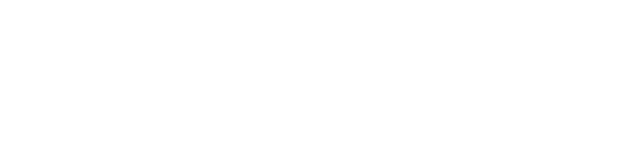
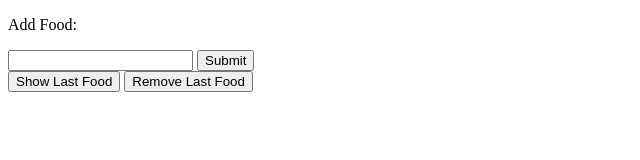
Before and after one commit to zhoujeffrey8/interesting-app, a plain HTML site: page foodsearch.html in a window 1280 px wide. Shown: the whole page, without its empty margins (0-640 px from the left). Drawn offline with Linux system fonts and the light colour scheme.

Commit message:
add some food search

```diff
--- a/foodsearch.html
+++ b/foodsearch.html
@@ -1 +1,37 @@
 <!DOCTYPE html>
+<html>
+<head>
+	<link rel="stylesheet" href="style.css">
+</head>
+	<body>
+		<p>Add Food:</p>
+		<input type="text" id="foodAdd">
+		<button onclick="submitFood()">Submit</button>
+		<div id="lastFood"></div>
+		<button onclick="showLastFood()">Show Last Food</button>
+		<button onclick="removeLastFood()">Remove Last Food</button>
+
+		<script>
+			//has user enter a food that they last ate and stores it in Local storage called lastConsumedFood
+			function submitFood() {
+				localStorage.setItem("lastConsumedFood", document.getElementById("foodAdd").value);
+				showLastFood()
+			}
+			//displays lastConsumedFood
+			function showLastFood() {
+				if (localStorage.getItem("lastConsumedFood") != null){
+					document.getElementById("lastFood").innerHTML = localStorage.getItem("lastConsumedFood");
+				}
+				else {
+					document.getElementById("lastFood").innerHTML = "No Last Food";
+				}
+			}
+			//removes lastConsumedFood from localStorage
+			function removeLastFood() {
+				localStorage.removeItem("lastConsumedFood");
+			}
+		</script>
+
+
+	</body>
+</html>
```
Also changed, not shown: index.html (+2 -0 lines), 1 other file.
